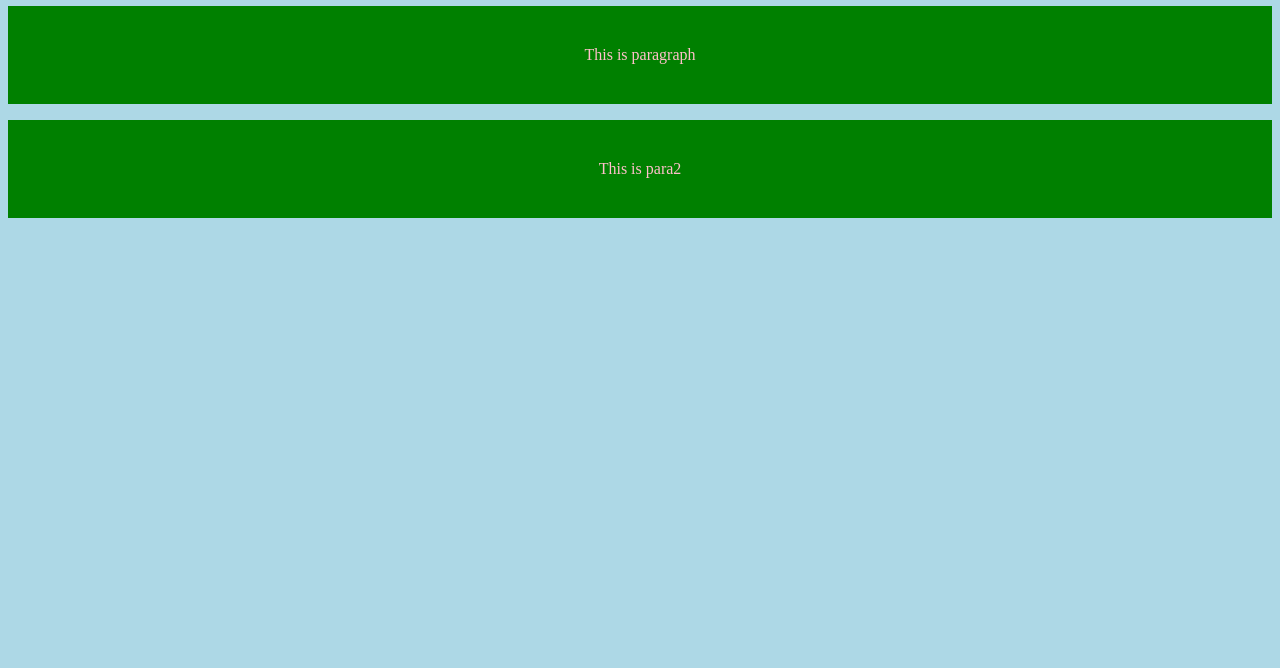
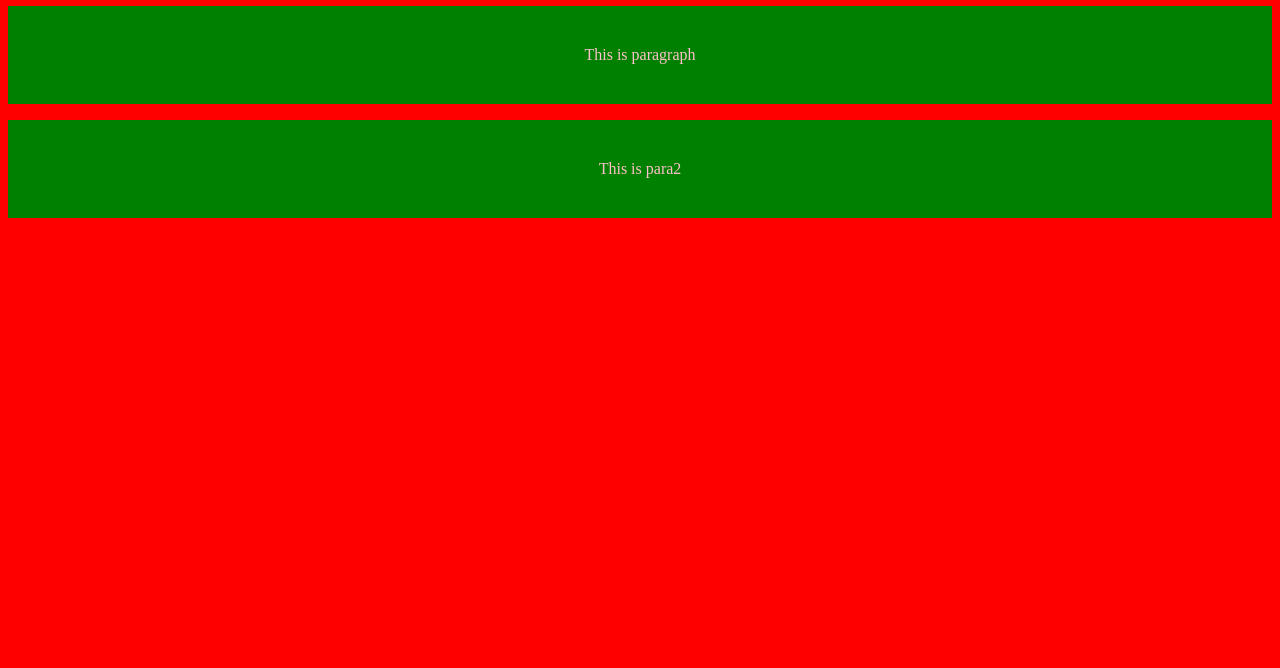
Before and after one commit to dachepally/tortoisegit, a plain HTML site: page index.html in a window 1280 px wide. Shown: the part 132-800 px from the top of the page. Drawn offline with Linux system fonts and the light colour scheme.

Commit message:
Update index.css

```diff
--- a/index.css
+++ b/index.css
@@ -1,5 +1,6 @@
 body{
-    background-color: lightblue
+    background-color: red;
+
 }
 .redclass{
     background-color: green;
```
